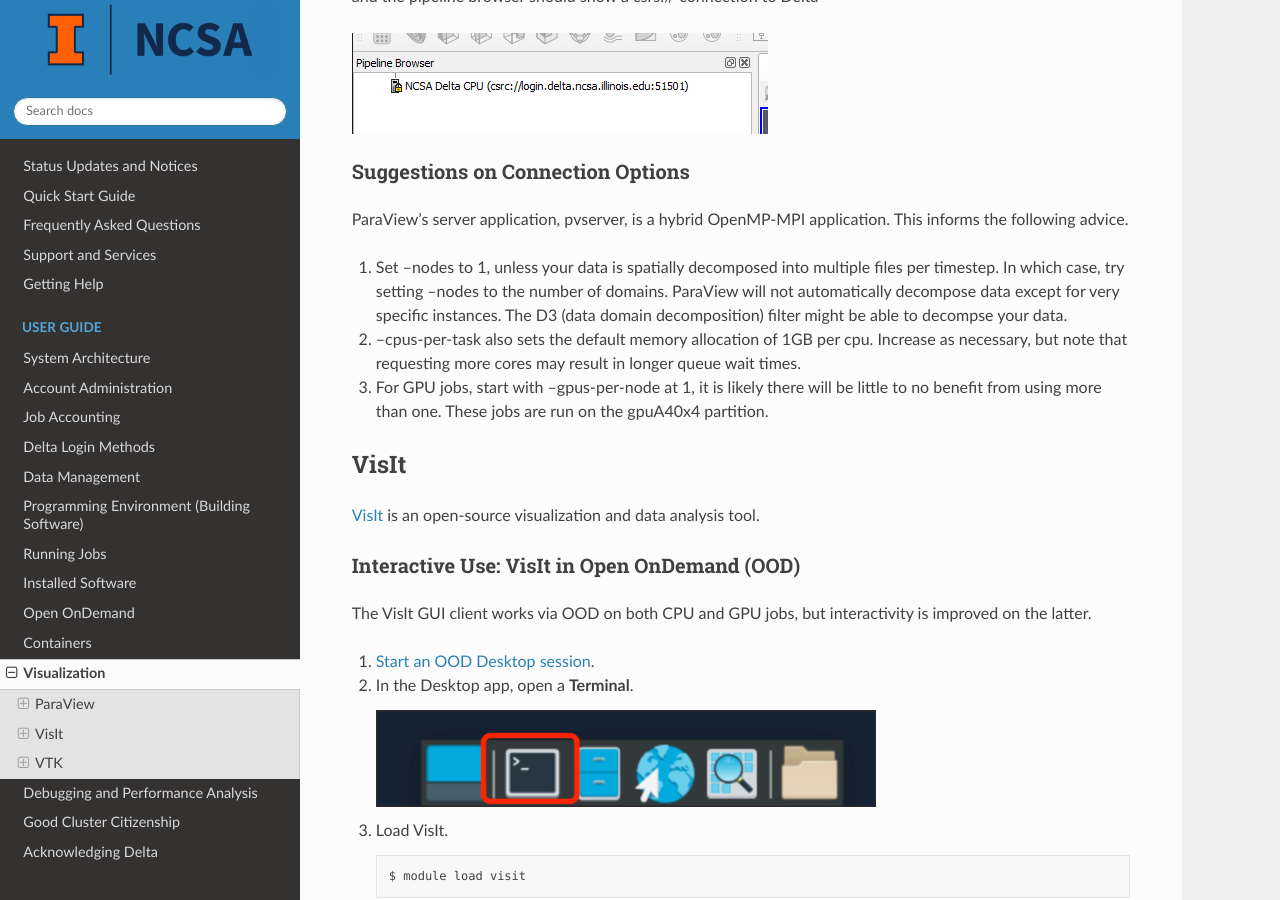
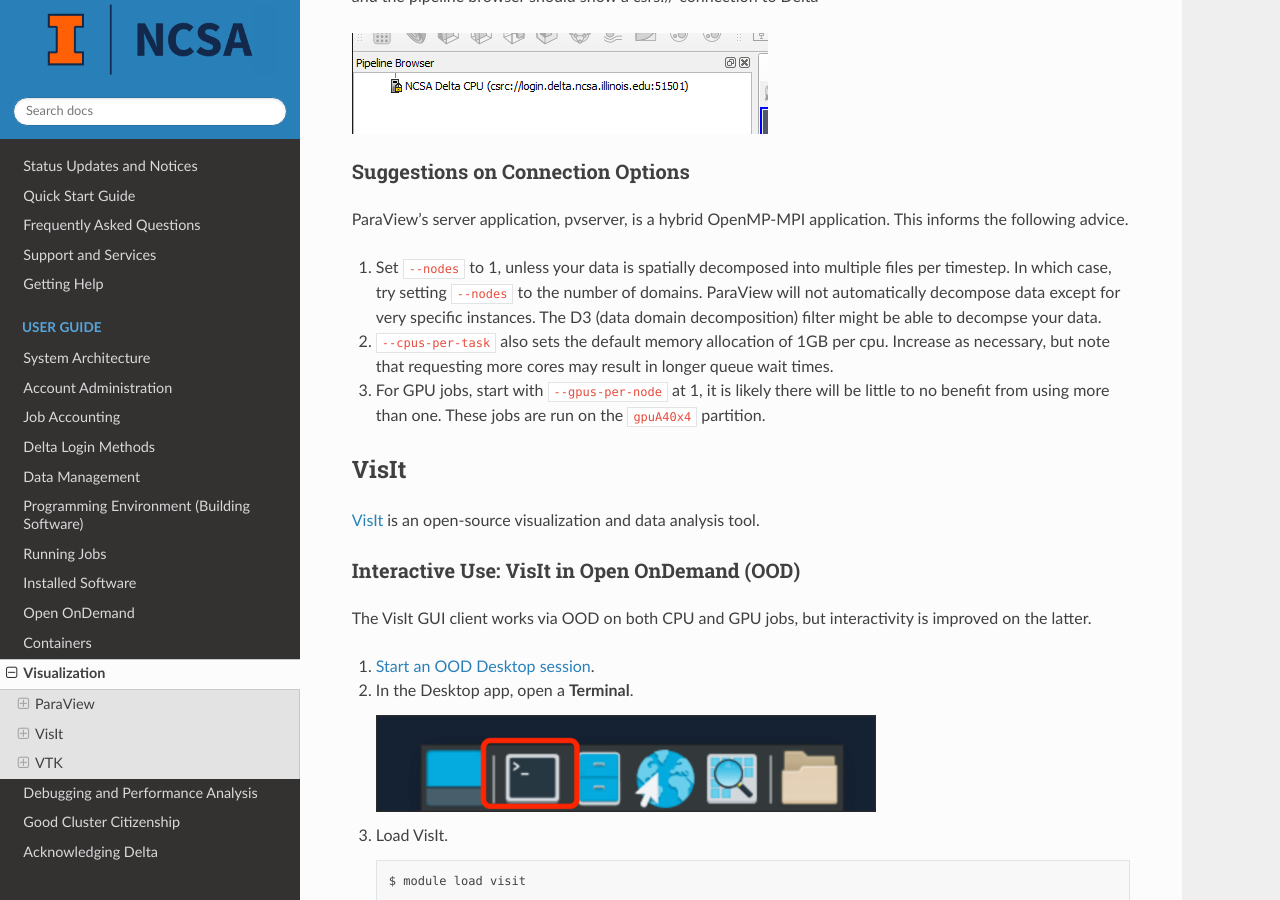
Before and after one commit to ncsa/Delta_doc, a Sphinx documentation site: the page built from docs/source/user_guide/visualization.rst, in a window 1280 px wide and 900 px high, scrolled down 4809 px. Built offline with Sphinx 7.4.7 and the Read the Docs theme 3.1.0, drawn with Linux system fonts in a browser that asks for light colours; part of the change alters nothing that is shown.

Commit message:
used :code: in the Suggestions for Connection Options section

```diff
--- a/docs/source/user_guide/visualization.rst
+++ b/docs/source/user_guide/visualization.rst
@@ -107,11 +107,11 @@ Suggestions on Connection Options
 ~~~~~~~~~~~~~~~~~~~~~~~~~~~~~~~~~
 ParaView's server application, pvserver, is a hybrid OpenMP-MPI application. This informs the following advice.
 
-#. Set --nodes to 1, unless your data is spatially decomposed into multiple files per timestep. In which case, try setting --nodes to the number of domains. ParaView will not automatically decompose data except for very specific instances. The D3 (data domain decomposition) filter might be able to decompse your data.
+#. Set :code:`--nodes` to 1, unless your data is spatially decomposed into multiple files per timestep. In which case, try setting :code:`--nodes` to the number of domains. ParaView will not automatically decompose data except for very specific instances. The D3 (data domain decomposition) filter might be able to decompse your data.
 
-#. --cpus-per-task also sets the default memory allocation of 1GB per cpu. Increase as necessary, but note that requesting more cores may result in longer queue wait times.
+#. :code:`--cpus-per-task` also sets the default memory allocation of 1GB per cpu. Increase as necessary, but note that requesting more cores may result in longer queue wait times.
 
-#. For GPU jobs, start with --gpus-per-node at 1, it is likely there will be little to no benefit from using more than one. These jobs are run on the gpuA40x4 partition.
+#. For GPU jobs, start with :code:`--gpus-per-node` at 1, it is likely there will be little to no benefit from using more than one. These jobs are run on the :code:`gpuA40x4` partition.
 
 
 
```
